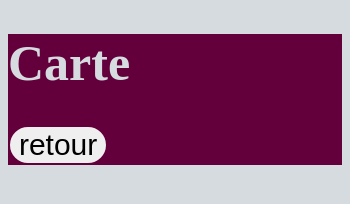
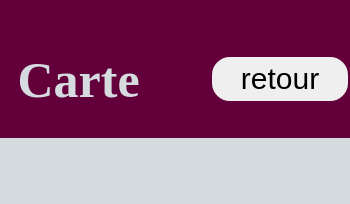
Before and after one commit to wewell12/ParkInSaclay, an Electron app: page carte.html in a window 350 px wide. Drawn offline with Linux system fonts and the light colour scheme.

Commit message:
Add files via upload

```diff
--- a/styles.css
+++ b/styles.css
@@ -5,6 +5,7 @@
 /*types*/
 body{
     background-color: #D6DBDF;
+    margin:0px;
 }
 
 /*Ids*/
@@ -16,17 +17,19 @@ body{
 }
 
 #Map-title{
+    padding-left: 5%;
     font-size: 50px;
     color : #D6DBDF;
 }
 
 #retour{
+    float : right;
+    margin-top: -25%;
     border : 2px solid #63003C;
-    height : 30%;
-    width : 30%;
+    height : 40%;
+    width : 40%;
     border-radius: 20px;
     font-size : 30px;
-    align : right;
 }
 
 #retour:hover {
@@ -40,8 +43,9 @@ body{
 }
 
 #map-head{
-    height : 15%;
-    width : 100%;
+    padding-top: 15%;
+    margin-top: -35px;
+    height : 120px;
     background-color: #63003C;
 }
 
```
